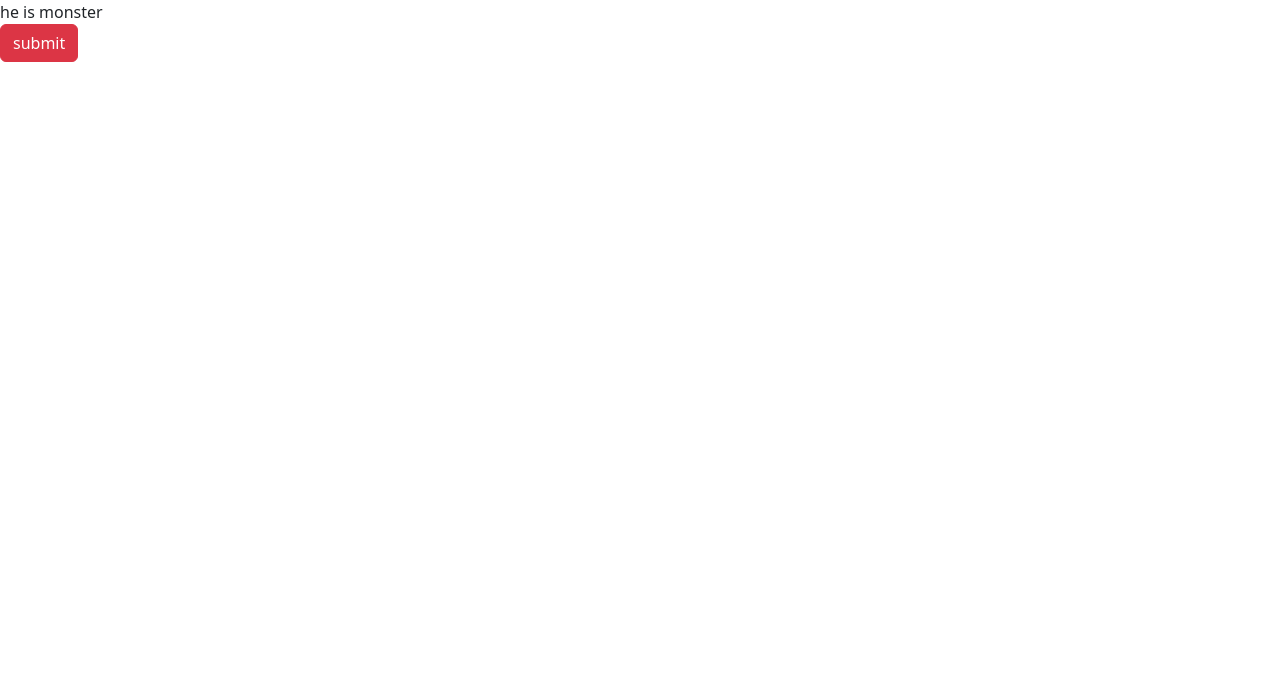
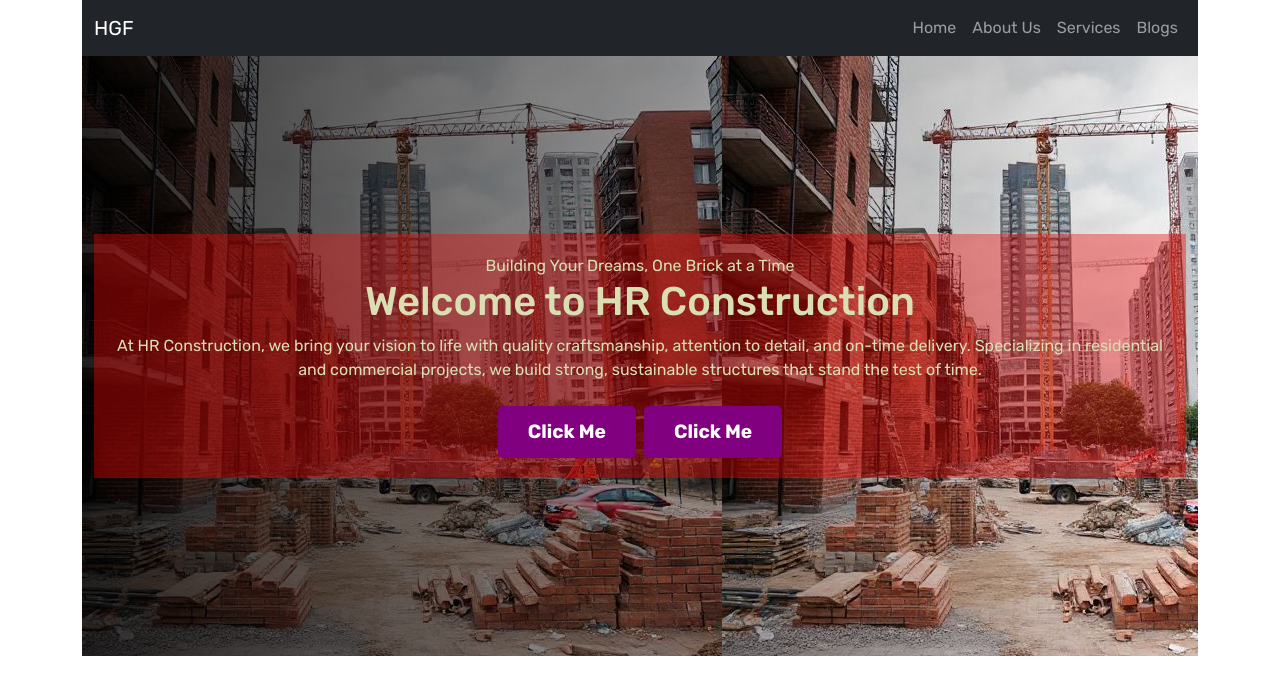
Before and after one commit to maruf6099/const, a React (Vite) app in the folder frontend/: page / in a window 1280 px wide. Shown: the top 694 px of the page. Built offline with nearby package versions, Linux system fonts and the light colour scheme.

Commit message:
frontend nav hero section and css

```diff
--- a/frontend/package.json
+++ b/frontend/package.json
@@ -14,7 +14,8 @@
     "react": "^19.0.0",
     "react-bootstrap": "^2.10.9",
     "react-dom": "^19.0.0",
-    "react-router-dom": "^7.3.0"
+    "react-router-dom": "^7.3.0",
+    "sass-embedded": "^1.86.0"
   },
   "devDependencies": {
     "@eslint/js": "^9.21.0",
--- a/frontend/src/App.jsx
+++ b/frontend/src/App.jsx
@@ -5,6 +5,7 @@ import 'bootstrap/dist/css/bootstrap.min.css';
 import {BrowserRouter, Route, Routes} from 'react-router-dom';
 import Home from './components/frontend/Home';
 import About from './components/frontend/About';
+import './assets/css/style.scss';
 
 function App() {
   const [count, setCount] = useState(0)
@@ -17,7 +18,7 @@ function App() {
           <Route path='/about' element={<About/>}/>
         </Routes>
       </BrowserRouter>
-      <button className='btn btn-danger'>submit</button>
+
     </>
   )
 }
--- /dev/null
+++ b/frontend/src/assets/css/style.scss
@@ -0,0 +1,66 @@
+// Global Colors
+$primary-color: #fe538d;
+$secondary-color:#FFB703;
+$text-color: #000;
+
+@import url('https://fonts.googleapis.com/css?family=Rubik:ital,wght@0,300..900;1,300..900&display=swap');
+
+body{
+    font-family: "Rubik", sans-serif;
+}
+.section-1{
+    .hero{
+        background-image: url('../images/hro1.jpeg');
+        background: linear-gradient(to right,rgba(0,0,0,0.8),rgba(0,0,0,0)),url('../images/hro1.jpeg');
+        min-height: 600px;
+        color: #dadfb3;
+
+    }
+    .overlay {
+
+        top: 0;
+        left: 0;
+        right: 0;
+        bottom: 0;
+        background-color: rgba(235, 5, 5, 0.4); /* Dark transparent overlay */
+        display: flex;
+        justify-content: center;
+        align-items: center;
+        text-align: center;
+        padding: 20px;
+      }
+
+}
+/* Custom Button Styling */
+.btn-custom {
+    background-color: purple; /* Initial background color */
+    border: none;
+    color: white;
+    font-weight: bold;
+    padding: 12px 30px;
+    font-size: 1.2rem;
+    border-radius: 5px;
+    transition: background-color 0.3s ease; /* Smooth transition for background color */
+    }
+    .btn-custom:hover {
+        background-color: red; /* Change background to red on hover */
+        cursor: pointer; /* Changes cursor to pointer on hover */
+      }
+
+
+  .btn-custom2 {
+    background-color: purple; /* Initial background color */
+    border: none;
+    color: white;
+    font-weight: bold;
+    padding: 12px 30px;
+    font-size: 1.2rem;
+    border-radius: 5px;
+    transition: background-color 0.3s ease; /* Smooth transition for background color */
+  }
+
+  /* Button Hover Effect */
+  .btn-custom2:hover {
+    background-color: red; /* Change background to red on hover */
+    cursor: pointer; /* Changes cursor to pointer on hover */
+  }
--- a/frontend/src/components/frontend/Home.jsx
+++ b/frontend/src/components/frontend/Home.jsx
@@ -1,11 +1,62 @@
 import React from 'react'
+import { Navbar, Nav, Container } from 'react-bootstrap';
+import { Link } from 'react-router-dom';
 
 const Home = () => {
   return (
-    <div>
-      he is monster
-    </div>
-  )
+    <>
+    <header>
+        <div className='container'>
+        <Navbar bg="dark" variant="dark" expand="lg">
+      <Container>
+        {/* Logo Section */}
+        <Navbar.Brand href="/">HGF</Navbar.Brand>
+
+        {/* Toggler for Mobile View */}
+        <Navbar.Toggle aria-controls="basic-navbar-nav" />
+        <Navbar.Collapse id="basic-navbar-nav">
+          {/* Navigation Links */}
+          <Nav className="ms-auto">
+            <Nav.Link as={Link} to="/">Home</Nav.Link>
+            <Nav.Link as={Link} to="/about-us">About Us</Nav.Link>
+            <Nav.Link as={Link} to="/services">Services</Nav.Link>
+            <Nav.Link as={Link} to="/blogs">Blogs</Nav.Link>
+          </Nav>
+        </Navbar.Collapse>
+      </Container>
+    </Navbar>
+        </div>
+    </header>
+    <main>
+        {/* hero section */}
+        <section className='section-1 container'>
+
+            <div className='hero d-flex align-items-center'>
+                <div className='container-fluid'>
+                <div className="overlay">
+                    <div className='text-center'>
+                        <span>Building Your Dreams, One Brick at a Time</span>
+                        <h1>Welcome to HR Construction</h1>
+                        <p>At HR Construction, we bring your vision to life with quality craftsmanship, attention to detail, and on-time delivery. Specializing in residential and commercial projects, we build strong, sustainable structures that stand the test of time.</p>
+                        <div className='mt-4'>
+                        <a className="btn btn-custom">Click Me</a>
+                        <a className="btn btn-custom2 ms-2">Click Me</a>
+                        </div>
+                    </div>
+                </div>
+            </div>
+            </div>
+        </section>
+        {/* About Us section */}
+        <section className='section-2'>
+
+        </section>
+    </main>
+    <footer>
+
+    </footer>
+    </>
+  );
 }
 
 export default Home
```
Also changed, not shown: frontend/src/assets/images/hro1.jpeg (added), 1 other file (tests, documents, lock files or other folders).
